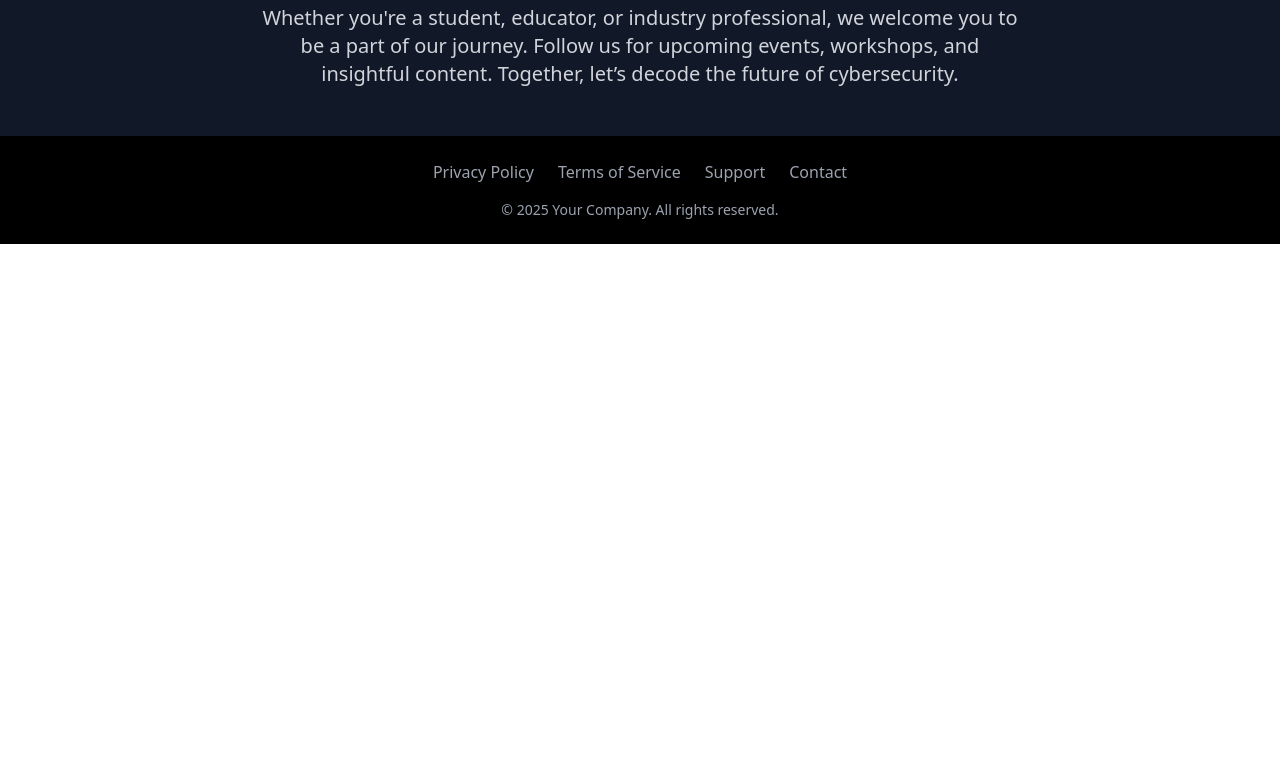
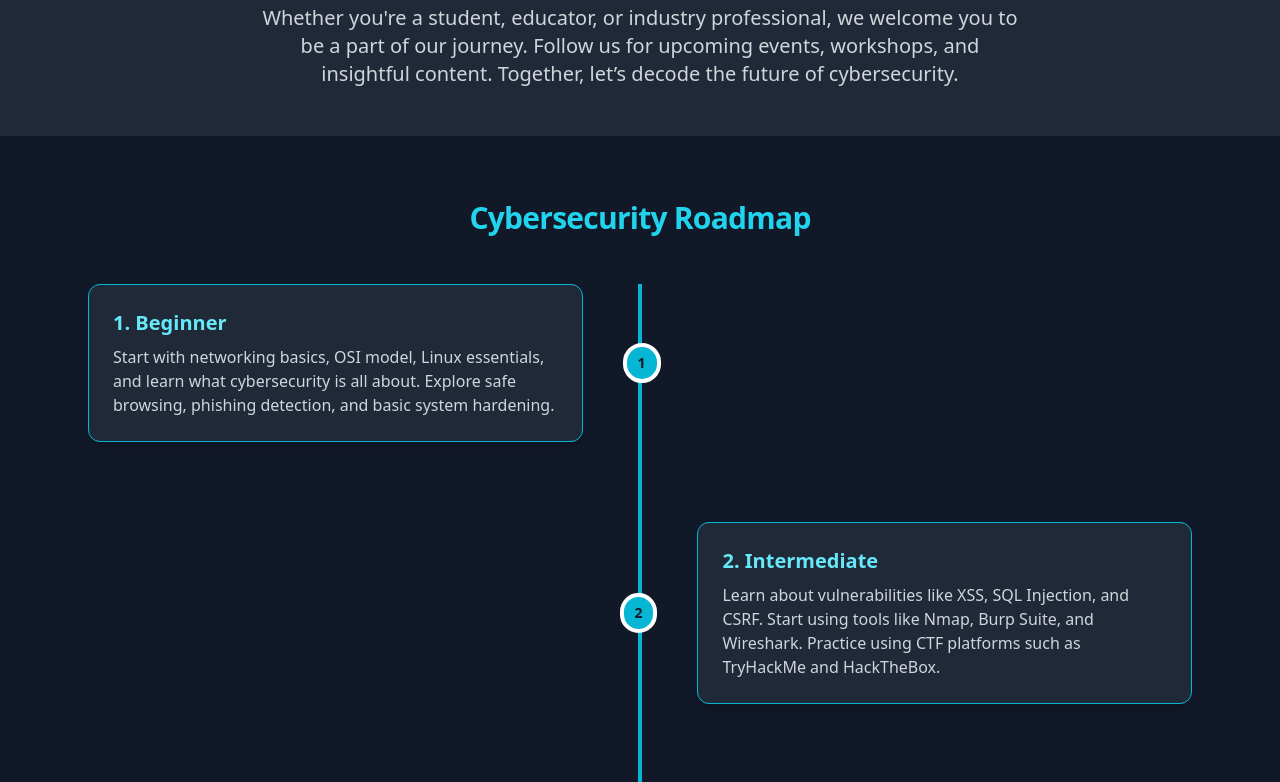
Before and after one commit to chakreshram11/cybercrew, a React (Create React App) app: page /about in a window 1280 px wide. Shown: the part 1480-2262 px from the top of the page. Before the commit the page ends 1724 px from the top, so only its background shows below. Built offline with nearby package versions, Linux system fonts and the light colour scheme.

Commit message:
updated code

```diff
--- a/src/App.js
+++ b/src/App.js
@@ -1,7 +1,7 @@
 import React from 'react';
 import { BrowserRouter as Router, Routes, Route } from 'react-router-dom';
 import Header from './components/Header';
-import Footer from './components/Footer';
+// import Footer from './components/Footer';
 import Home from './screens/Home';
 import About from './screens/About';
 import Blog from './screens/Blog';
@@ -27,10 +27,10 @@ function App() {
         <Routes>
           <Route path='/' element={<Home />} />
           <Route path='/about' element={<About />} />
-          <Route path="/blog" element={<Blog />} />  {/* All Blogs */}
+          <Route path="/blogs" element={<Blog />} />  {/* All Blogs */}
           <Route path="/blog/:id" element={<BlogDetails />} />  {/* Single Blog */}
           <Route path="/bug/:id" element={<BugsDetails />} />
-          <Route path="/bug" element={<Bugs />}/>
+          <Route path="/bugs" element={<Bugs />}/>
           <Route path='/projects' element={<Projects />} />
           <Route path='/contact' element={<Contact />} />
           <Route path='/login' element={<Login />} />
@@ -41,7 +41,7 @@ function App() {
           <Route path='/webscanner' element={<WebScanner />} />
         </Routes>
       </main>
-      <Footer />
+      {/* <Footer /> */}
     </Router>
   );
 }
--- a/src/components/Header.jsx
+++ b/src/components/Header.jsx
@@ -22,7 +22,7 @@ function Header() {
         {/* Desktop Navigation */}
         <nav className="hidden md:flex flex-grow justify-center">
           <ul className="flex space-x-6 md:space-x-10 text-lg md:text-xl">
-            {["ABOUT", "BLOG","BUG", "PROJECTS", "CONTACT"].map((item) => (
+            {["ABOUT", "BLOGS","BUGS", "PROJECTS", "CONTACT"].map((item) => (
               <li key={item}>
                 <Link to={`/${item.toLowerCase()}`} className="hover:text-cyan-400 font-bold font-serif">
                   {item}
@@ -58,7 +58,7 @@ function Header() {
         }`}
       >
         <ul className="flex flex-col items-center space-y-4">
-          {["About", "Blog","Bug", "Projects", "Contact"].map((item) => (
+          {["About", "Blogs","Bugs", "Projects", "Contact"].map((item) => (
             <li key={item}>
               <Link to={`/${item.toLowerCase()}`} className="hover:text-gray-300" onClick={handleMenuClose}>
                 {item}
--- a/src/projects/EncryptoWeb.jsx
+++ b/src/projects/EncryptoWeb.jsx
@@ -147,18 +147,26 @@ function EncryptoWeb() {
     <img
       src={member.image}
       alt={member.name}
-      className="w-32 h-32 rounded-full object-cover mb-4 border-4 border-cyan-400"
+      className="w-32 h-32 rounded-full object-cover mb-4"
       loading="lazy"
     />
     <h3 className="text-lg font-semibold text-white mb-2">{member.name}</h3>
     <a
-      href={member.linkedin}
-      target="_blank"
-      rel="noopener noreferrer"
-      className="text-cyan-400 hover:underline"
-    >
-      LinkedIn Profile
-    </a>
+                    href={member.linkedin}
+                    target="_blank"
+                    rel="noopener noreferrer"
+                    className="text-cyan-400 hover:text-cyan-300 transition-colors duration-200"
+                    aria-label={`Visit ${member.name}'s LinkedIn profile`}
+                  >
+                    <svg
+                      className="w-6 h-6"
+                      fill="currentColor"
+                      viewBox="0 0 24 24"
+                      xmlns="http://www.w3.org/2000/svg"
+                    >
+                      <path d="M19 0h-14c-2.761 0-5 2.239-5 5v14c0 2.761 2.239 5 5 5h14c2.762 0 5-2.239 5-5v-14c0-2.761-2.238-5-5-5zm-11 19h-3v-11h3v11zm-1.5-12.268c-.966 0-1.75-.79-1.75-1.764s.784-1.764 1.75-1.764 1.75.79 1.75 1.764-.783 1.764-1.75 1.764zm13.5 12.268h-3v-5.604c0-1.337-.027-3.063-1.867-3.063-1.867 0-2.153 1.459-2.153 2.968v5.699h-3v-11h2.879v1.526h.04c.401-.758 1.379-1.559 2.837-1.559 3.035 0 3.604 2.001 3.604 4.604v6.429z" />
+                    </svg>
+                  </a>
   </div>
 ))}
 
--- a/src/screens/About.jsx
+++ b/src/screens/About.jsx
@@ -17,7 +17,7 @@ function About() {
   const navigate = useNavigate();
 
   return (
-    <section className="w-full min-h-screen bg-gray-900 text-white flex flex-col">
+    <section className="w-full min-h-screen bg-gray-800 text-white flex flex-col">
       {/* Back Button */}
       <div className="absolute top-4 left-4 z-10">
         <button
@@ -131,6 +131,64 @@ function About() {
           workshops, and insightful content. Together, let’s decode the future of cybersecurity.
         </p>
       </div>
+      <div className="bg-gray-900">
+              <h3 className="text-xl sm:text-2xl lg:text-3xl font-semibold text-cyan-400 mt-16 mb-12 tracking-tight text-center">
+          Cybersecurity Roadmap
+        </h3>
+
+        <div className="relative w-full max-w-6xl mx-auto mb-5">
+          {/* Vertical line */}
+          <div className="absolute left-1/2 top-0 h-full border-l-4 border-cyan-500 transform -translate-x-1/2 z-0" />
+
+          <div className="space-y-20 relative z-10">
+            {[
+              {
+                title: "Beginner",
+                desc: "Start with networking basics, OSI model, Linux essentials, and learn what cybersecurity is all about. Explore safe browsing, phishing detection, and basic system hardening.",
+                position: "left",
+              },
+              {
+                title: "Intermediate",
+                desc: "Learn about vulnerabilities like XSS, SQL Injection, and CSRF. Start using tools like Nmap, Burp Suite, and Wireshark. Practice using CTF platforms such as TryHackMe and HackTheBox.",
+                position: "right",
+              },
+              {
+                title: "Advanced",
+                desc: "Dig into exploit development, reverse engineering, malware analysis, and buffer overflows. Explore tools like Ghidra, Metasploit, and build scripts for automation.",
+                position: "left",
+              },
+              {
+                title: "Expert",
+                desc: "Contribute to bug bounty platforms, conduct red teaming, publish research, and aim for certifications like OSCP, CEH, or CISSP. Mentor others and contribute to the community.",
+                position: "right",
+              },
+            ].map((step, index) => (
+              <div
+                key={index}
+                className={`flex flex-col md:flex-row items-center ${
+                  step.position === "left" ? "md:flex-row" : "md:flex-row-reverse"
+                }`}
+              >
+                <div className="md:w-1/2 px-6 text-right md:text-left">
+                  <div className="bg-gray-800 p-6 rounded-xl shadow-lg border border-cyan-500 hover:shadow-cyan-500/50 transition duration-300">
+                    <h4 className="text-lg sm:text-xl font-semibold text-cyan-300">
+                      {index + 1}. {step.title}
+                    </h4>
+                    <p className="text-gray-300 mt-2">{step.desc}</p>
+                  </div>
+                </div>
+
+                {/* Timeline dot */}
+                <div className="w-10 h-10 rounded-full bg-cyan-500 border-4 border-white z-10 mx-4 hidden md:flex items-center justify-center">
+                  <span className="text-sm font-bold text-gray-900">{index + 1}</span>
+                </div>
+
+                <div className="md:w-1/2"></div>
+              </div>
+            ))}
+          </div>
+        </div>
+      </div>
     </section>
   );
 }
--- a/src/screens/BugsDetails.jsx
+++ b/src/screens/BugsDetails.jsx
@@ -172,21 +172,21 @@ function BugsDetails() {
 
       {selectedImage && (
   <div
-          className="fixed inset-0 bg-black bg-opacity-80 flex justify-center items-center z-50 animate-fade-in-fast"
+    className="fixed inset-0 bg-black bg-opacity-90 flex justify-center items-center z-50 transition-opacity duration-300 animate-fade-in"
     onClick={closeImageModal}
   >
-          <div className="relative max-w-4xl w-full mx-4">
+    <div className="relative max-w-5xl w-full mx-4 sm:mx-6 lg:mx-8">
       <img
         src={selectedImage}
         alt="Enlarged view"
-              className="w-full h-auto max-h-[80vh] object-contain rounded-md"
+        className="w-full h-auto max-h-[85vh] object-contain rounded-lg border-2 border-gray-700 shadow-2xl transition-transform duration-300"
         onError={(e) => {
           console.warn(`Failed to load modal image: ${selectedImage}`);
           e.target.src = "/placeholder.jpg";
         }}
       />
       <button
-              className="absolute top-2 right-2  text-white bg-gray-800 rounded-full p-2 hover:bg-gray-700 transition"
+        className="absolute -top-12 -right-2 sm:-top-12 sm:-right-4 bg-gray-800 text-white rounded-full p-3 text-lg font-semibold hover:bg-gray-700 focus:outline-none focus:ring-2 focus:ring-cyan-500 focus:ring-offset-2 focus:ring-offset-gray-900 transition-all duration-200 hover:scale-110"
         onClick={closeImageModal}
         aria-label="Close image modal"
       >
--- a/src/screens/Home.jsx
+++ b/src/screens/Home.jsx
@@ -83,15 +83,15 @@ function Home() {
   </div>
 </div>
 
-      <section className="w-full min-h-screen bg-gray-800 text-white flex flex-col items-center py-12 md:py-16">
+      <section className="w-full min-h-screen bg-gray-800 text-white flex flex-col items-center py-12 md:py-20 lg:py-24">
   <div className="container mx-auto px-4 sm:px-6 lg:px-8 text-center">
     <h2 className="text-3xl sm:text-4xl lg:text-5xl font-bold text-cyan-400 mb-6 tracking-tight">
       About Us
     </h2>
     <p className="text-base sm:text-lg lg:text-xl text-gray-300 leading-7 sm:leading-8 max-w-3xl mx-auto">
       Cyber Crew was founded by two innovative students,{" "}
-            <span className="text-white font-medium">Ajay</span> and{" "}
-            <span className="text-white font-medium">Dhanush</span>, with a vision
+      <span className="text-white font-semibold">Ajay</span> and{" "}
+      <span className="text-white font-semibold">Dhanush</span>, with a vision
       to develop and nurture cybersecurity enthusiasts within our branch. Our
       mission is to provide a collaborative learning environment where
       students passionate about cybersecurity can explore, research, and gain
@@ -106,7 +106,8 @@ function Home() {
     </p>
   </div>
   {/* Team Images with Names */}
-        <div className="flex flex-wrap justify-center gap-8 sm:gap-10 mt-10 mb-10">
+  <div className="container mx-auto px-4 sm:px-6 lg:px-8">
+    <div className="grid grid-cols-2 sm:grid-cols-3 md:grid-cols-4 lg:flex lg:flex-nowrap lg:justify-center gap-6 sm:gap-8 lg:gap-10 mt-12 mb-16">
       {[
         { src: chairman, name: "P. Viswam\n(Chairman Sir)" },
         { src: revathi, name: "D. Revathi\n(Kiet Principal)" },
@@ -116,23 +117,24 @@ function Home() {
         { src: dhanush, name: "Dhanush" },
         { src: ajay, name: "S. Ajay" },
         { src: bhanu, name: "G. Bhanu" },
-
       ].map((member, index) => (
-            <div key={index} className="flex flex-col items-center">
+        <div key={index} className="flex flex-col items-center group min-w-[120px] lg:min-w-[150px]">
+          <div className="relative">
             <img
               src={member.src}
               alt={`${member.name.replace(/\n/g, " ")}'s profile`}
-                className="h-32 w-32 sm:h-36 sm:w-36 md:h-40 md:w-40 rounded-full object-cover border-2 border-cyan-400 shadow-lg transition-transform duration-300 hover:scale-110"
+              className="h-24 w-24 sm:h-28 sm:w-28 md:h-32 md:w-32 lg:h-36 lg:w-36 rounded-full object-cover border-4 border-cyan-500/30 shadow-xl transition-all duration-300 group-hover:border-cyan-500 group-hover:shadow-cyan-500/50 group-hover:scale-105"
               loading="lazy"
               onError={(e) => (e.target.src = "/assets/fallback.jpg")}
             />
-              <p
-                className="mt-6 text -base sm:text-lg md:text-xl font-medium text-white text-center whitespace-pre-line"
-              >
+            <div className="absolute inset-0 rounded-full bg-cyan-500/10 opacity-0 group-hover:opacity-100 transition-opacity duration-300"></div>
+          </div>
+          <p className="mt-4 text-sm sm:text-base md:text-lg font-medium text-gray-200 text-center whitespace-pre-line group-hover:text-white transition-colors duration-300">
             {member.name}
           </p>
         </div>
       ))}
+    </div>
   </div>
 </section>
 
```
Also changed, not shown: 1 other file (tests, documents, lock files or other folders). Lines whose indentation alone changed are shown as unchanged.
